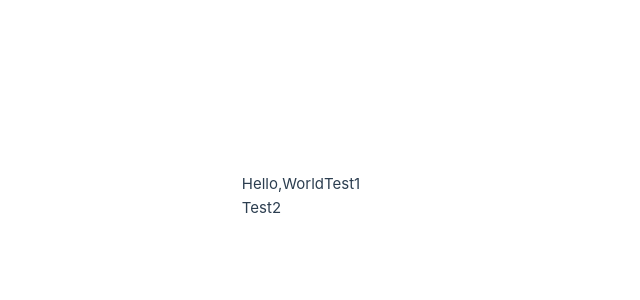
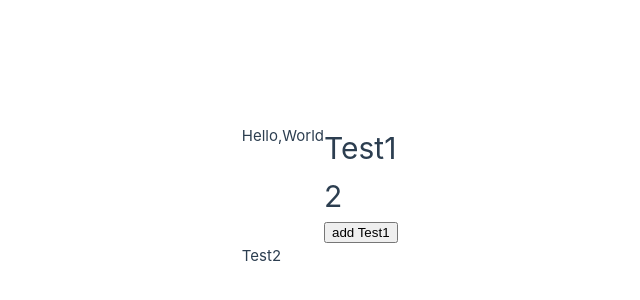
Before and after one commit to yumi-kobayashi-17/Household-account-book, a Vue app: page / in a window 1280 px wide. Shown: the part 204-504 px from the top of the page, without its empty margins (316-956 px from the left). Built offline with nearby package versions, Linux system fonts and the light colour scheme.

Commit message:
サンプルの追加

```diff
--- a/src/App.vue
+++ b/src/App.vue
@@ -1,11 +1,14 @@
 <script setup lang="ts">
   import Test1 from '@/components/Test1.vue';
   import Test2 from '@/components/Test2.vue';
+  import { ref } from 'vue';
+  const countTest1 = ref(2);
+  const setCountTest1 = (newValue: number): number => (countTest1.value = newValue);
 </script>
 
 <template>
   <div>Hello,World</div>
-  <Test1 msg="Test1" />
+  <Test1 msg="Test1" :count="countTest1" :set-count="setCountTest1" />
   <Test2 msg="Test2" />
 </template>
 
--- a/src/components/Test1.vue
+++ b/src/components/Test1.vue
@@ -1,12 +1,34 @@
-<script setup lang="ts">
-  const props = defineProps<{
-    msg: string;
-  }>();
+<script lang="ts">
+  import { defineComponent } from 'vue';
+  import type { PropType } from 'vue';
+  export default defineComponent({
+    props: {
+      count: {
+        type: Number,
+        required: true,
+      },
+      msg: {
+        type: String,
+        required: true,
+      },
+      setCount: {
+        type: Function as PropType<(arg: number) => number>,
+        required: true,
+      },
+    },
+    setup(props) {
+      return { props };
+    },
+  });
 </script>
 
 <template>
   <div>
-    {{ props.msg }}
+    <h1>
+      {{ props.msg }}
+    </h1>
+    <h1>{{ props.count }}</h1>
+    <button @click="() => props.setCount(props.count + 1)">add Test1</button>
   </div>
 </template>
 
```
